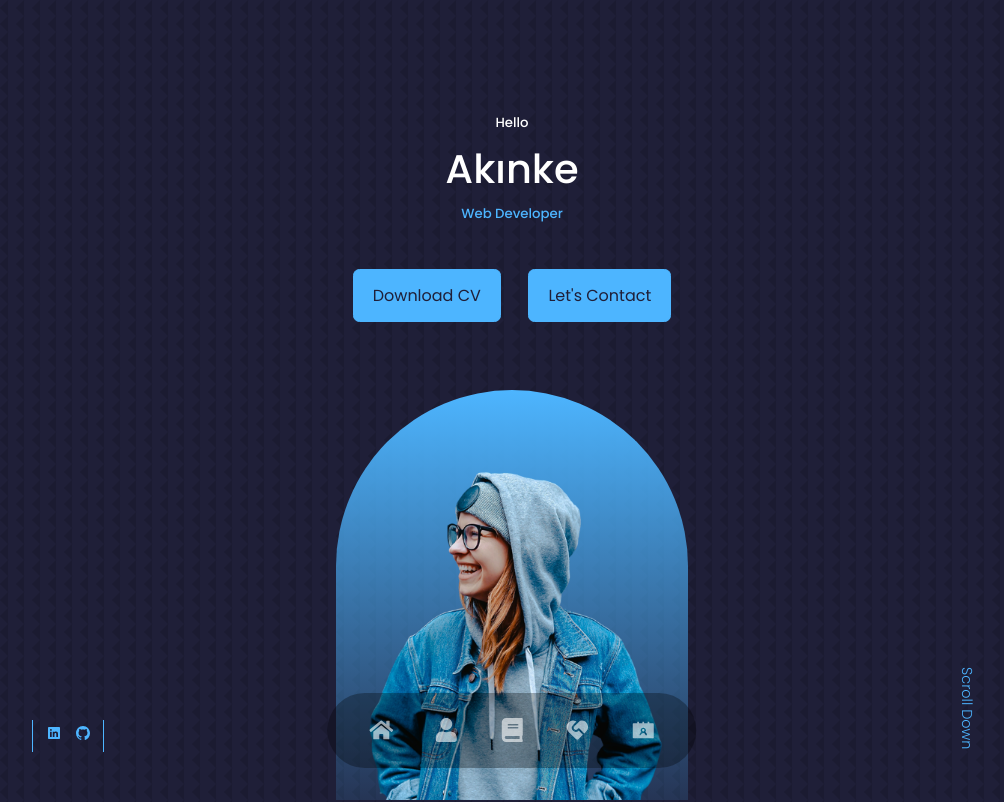
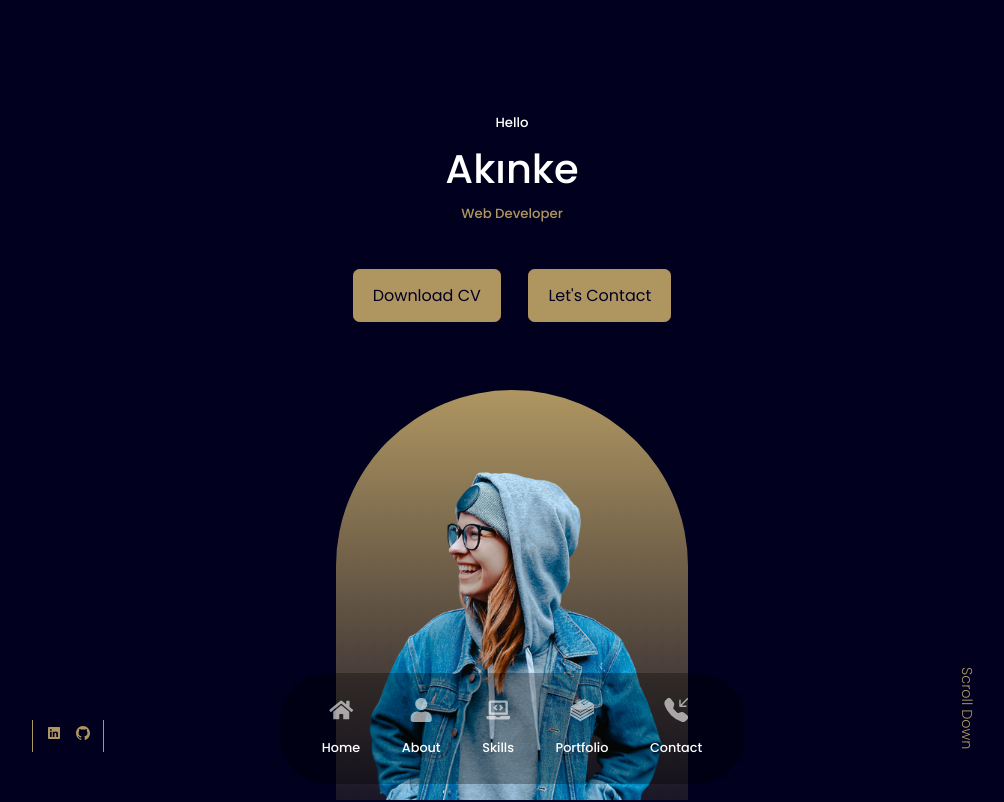
Before and after one commit to AkinGurler/PersonalPortfolio, a React (Create React App) app: page / in a window 1280 px wide. Shown: the top 802 px of the page, without its empty margins (128-1132 px from the left). Built offline with nearby package versions, Linux system fonts and the light colour scheme.

Commit message:
Colour changed

```diff
--- a/package.json
+++ b/package.json
@@ -6,7 +6,9 @@
     "@testing-library/jest-dom": "^5.16.5",
     "@testing-library/react": "^13.3.0",
     "@testing-library/user-event": "^13.5.0",
+    "emailjs-com": "^3.2.0",
     "react": "^18.2.0",
+    "react-chrono": "^1.19.1",
     "react-dom": "^18.2.0",
     "react-icons": "^4.4.0",
     "react-scripts": "5.0.1",
--- a/src/App.jsx
+++ b/src/App.jsx
@@ -1,13 +1,13 @@
 import React from 'react'
 import Header from './components/header/header'
-import Nav from './components/nav/nav'
-import Experience from './components/experience/experience'
-import About from './components/about/about'
+import Nav from './components/nav/Nav'
+import Experience from './components/experience/Experience'
+import About from './components/about/About'
 import Services from './components/services/services'
-import Portfolio from './components/portfolio/portfolio'
-import Testimonials from './components/testimonials/testimonials'
-import Contact from './components/contact/contact'
-import Footer from './components/footer/footer'
+import Portfolio from './components/portfolio/Portfolio'
+import Education from './components/education/Education'
+import Contact from './components/contact/Contact'
+import Footer from './components/footer/Footer'
 
 
 const App = () => {
@@ -19,7 +19,7 @@ const App = () => {
       <Experience />
       <Services />
       <Portfolio />
-      <Testimonials />
+      <Education />
       <Contact />
       <Footer />
     </>
--- a/src/components/experience/experience.jsx
+++ b/src/components/experience/experience.jsx
@@ -29,7 +29,7 @@ const Experience = () => {
   return (
     <section id='experience'>
       <h5>what Skill i Have</h5>
-      <h2 >My Experience</h2>
+      <h2 >My Skills</h2>
 
       <div className="container experience__container">
         <div className="experience__frontend">
--- a/src/components/nav/nav.css
+++ b/src/components/nav/nav.css
@@ -7,7 +7,7 @@ nav{
     position: fixed; /* fix on the page no matter where in the page */
     left: 50%;
     transform: translateX(-50%); /* for middle of the page */
-    bottom:  2rem; /* far from bottom 2 rem */
+    bottom:  1rem; /* far from bottom 2 rem */
     display: flex;
     gap: 0.8rem;
     border-radius: 3rem; /* elips shape */
@@ -15,19 +15,26 @@ nav{
 
 }
 nav a{
-
+    justify-content: center;
     background: transparent;
     padding: 0.9rem;
+    /* padding-bottom: 0; */
     border-radius: 50%;
     display: flex;
     color:var(--color-light);
     font-size: 1.5rem;
 
+
 }
 nav a:hover{/*  when the cursor is on the icon */
-    background: rgba(0, 0, 0, 0.3);
+    background: rgba(168, 166, 166, 0.685);
 }
 nav a.active{ /* Which is clicked*/
     background: var(--color-bg);
-    color: rgb(229, 255, 0);
+    color: #3783b6;
 }
+.button__definition{
+    font-size: 80%;
+    padding: 0.9rem;
+    padding-top: 0;
+}
--- a/src/components/nav/nav.jsx
+++ b/src/components/nav/nav.jsx
@@ -2,33 +2,56 @@ import React, { useState } from 'react'
 import './nav.css'
 import { FaHome } from 'react-icons/fa'
 import { FaUser } from 'react-icons/fa'
-import { FaBook } from 'react-icons/fa'
-import { RiServiceFill } from 'react-icons/ri'
-import { AiFillContacts } from 'react-icons/ai'
+import { FaLaptopCode } from 'react-icons/fa'
+import { SiBookstack } from 'react-icons/si'
+import { BsFillTelephoneInboundFill } from 'react-icons/bs'
 
 const Nav = () => {
     const [active, setActive] = useState('')
     return (
         <nav>
+            <div className="navbar__button">
                 <a href="#"
                     onClick={() => setActive('#')}
                     className={active === '#' ? 'active' : ''}><FaHome /></a>
+                <h5 className='button__definition'> Home</h5>
+            </div>
+
+
+            <div className="navbar__button">
                 <a href="#about"
                     onClick={() => setActive('#about')}
                     className={active === '#about' ? 'active' : ''}
                 ><FaUser /></a>
+                <h5 className='button__definition'> About</h5>
+            </div>
+
+            <div className="navbar__button">
                 <a href="#experience"
                     onClick={() => setActive('#experience')}
                     className={active === '#experience' ? 'active' : ''}
-            ><FaBook /></a>
-            <a href="#services"
-                onClick={() => setActive('#services')}
-                className={active === '#services' ? 'active' : ''}
-            ><RiServiceFill /></a>
+                ><FaLaptopCode /></a>
+                <h5 className='button__definition'> Skills</h5>
+            </div>
+
+            <div className="navbar__button">
+                <a href="#portfolio"
+                    onClick={() => setActive('#portfolio')}
+                    className={active === '#portfolio' ? 'active' : ''}
+                ><SiBookstack /></a>
+
+                <h5 className='button__definition'> Portfolio</h5>
+            </div>
+
+            <div className="navbar__button">
                 <a href="#contact"
                     onClick={() => setActive('#contact')}
                     className={active === '#contact' ? 'active' : ''}
-            ><AiFillContacts /></a>
+                ><BsFillTelephoneInboundFill /></a>
+                <h5 className='button__definition'>Contact</h5>
+            </div>
+
+
         </nav>
     )
 }
--- a/src/components/testimonials/testimonials.jsx
+++ /dev/null
@@ -1,10 +0,0 @@
-import React from 'react'
-import './testimonials.css'
-
-const testimonials = () => {
-  return (
-    <div>testimonials</div>
-  )
-}
-
-export default testimonials
--- a/src/index.css
+++ b/src/index.css
@@ -10,9 +10,10 @@
 }
 
 :root {
-    --color-bg: #1f1f38;
-    --color-bg-variant: #2c2c6c;
-    --color-primary: #4db5ff;
+    --color-bg:rgb(1, 1, 31);
+
+    --color-bg-variant: #242e3e;
+    --color-primary: #AF9661;
     --color-primary-variant: rgba(77, 181, 255, 0.4);
     --color-white: #fff;
     --color-light: rgba(255, 255, 255, 0.6);
@@ -52,7 +53,7 @@ h1{
 }
 section{
     margin-top: 8rem;
-    height: 100vh;
+
 }
 section > h2 ,section > h5 {
     text-align: center;
```
Also changed, not shown: src/components/testimonials/testimonials.css (deleted), 1 other file (tests, documents, lock files or other folders). Lines whose indentation alone changed are shown as unchanged.
